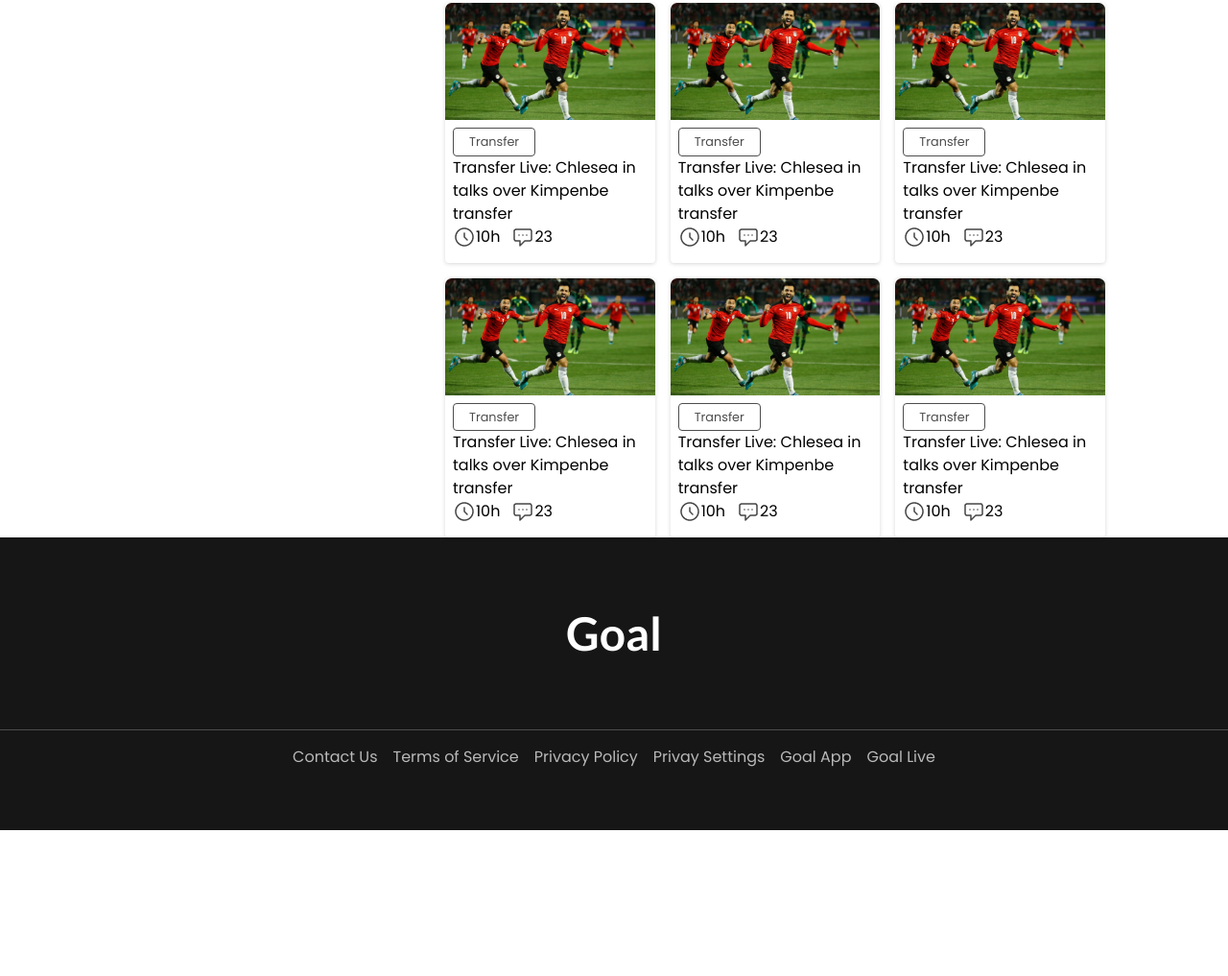
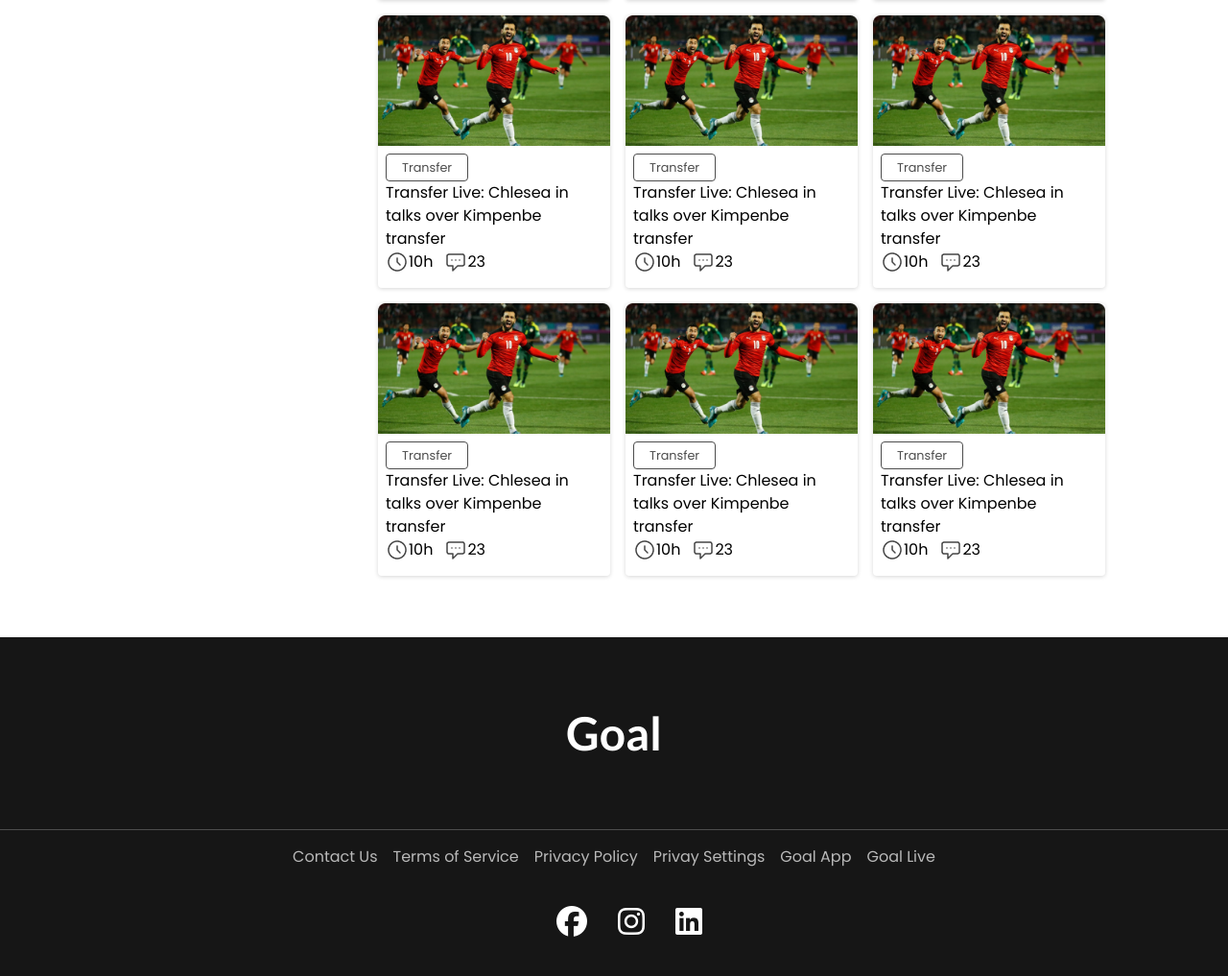
Before and after one commit to tanbiranjum/world-cup, a plain HTML site: page index.html in a window 1280 px wide. Shown: the part 876-1893 px from the top of the page at 96% size. Before the commit the page ends 1741 px from the top, so only its background shows below. Drawn offline with Linux system fonts and the light colour scheme.

Commit message:
footer icon added

```diff
--- a/css/style.css
+++ b/css/style.css
@@ -114,6 +114,9 @@ span {
   padding: 8px 16px;
   font-family: var(--font-family-heading);
   border-radius: 4px;
+  display: flex;
+  align-items: baseline;
+  gap: 8px;
 }
 
 .hero__img {
@@ -125,7 +128,7 @@ span {
 
 .grid-container {
   display: grid;
-  grid-template-columns: 320px 1fr;
+  grid-template-columns: 250px 1fr;
   gap: 1rem;
   padding-top: 3rem;
 }
@@ -150,6 +153,7 @@ span {
   background-color: #fff;
   padding: 8px;
   border-radius: 4px;
+  text-align: center;
 }
 
 .sidemenu__link--active {
@@ -170,6 +174,7 @@ span {
   box-shadow: rgba(0, 0, 0, 0.16) 0px 1px 4px;
   border-radius: 4px;
   flex: 30%;
+  cursor: pointer;
 }
 
 .card__img {
@@ -211,6 +216,7 @@ span {
 
 footer {
   background-color: var(--bg-color-primary);
+  margin-top: 4rem;
 }
 
 .footer__title {
@@ -229,7 +235,6 @@ footer {
   gap: 1rem;
   justify-content: center;
   padding-top: 1rem;
-  padding-bottom: 4rem;
 }
 
 .footer-menu__link {
@@ -241,3 +246,20 @@ footer {
 .footer-menu__link:hover {
   color: var(--bg-color-secondary);
 }
+
+.footer-icon {
+  padding-bottom: 4rem;
+  padding: 0;
+  display: flex;
+  justify-content: center;
+  list-style: none;
+  gap: 2rem;
+  padding-top: 2rem;
+  padding-bottom: 2rem;
+}
+
+.footer-icon__li a {
+  text-decoration: none;
+  color: var(--font-color-primary);
+  font-size: 2rem;
+}
--- a/index.html
+++ b/index.html
@@ -318,6 +318,20 @@
           <a href="#" class="footer-menu__link">Goal Live</a>
         </li>
       </ul>
+      <ul class="footer-icon">
+        <li class="footer-icon__li">
+          <a href="#"></a>
+        </li>
+        <li class="footer-icon__li">
+          <a href="#"> <i class="fab fa-facebook"></i> </a>
+        </li>
+        <li class="footer-icon__li">
+          <a href="#"> <i class="fab fa-instagram"></i></a>
+        </li>
+        <li class="footer-icon__li">
+          <a href="#"> <i class="fab fa-linkedin"></i> </a>
+        </li>
+      </ul>
     </footer>
   </body>
 </html>
```
